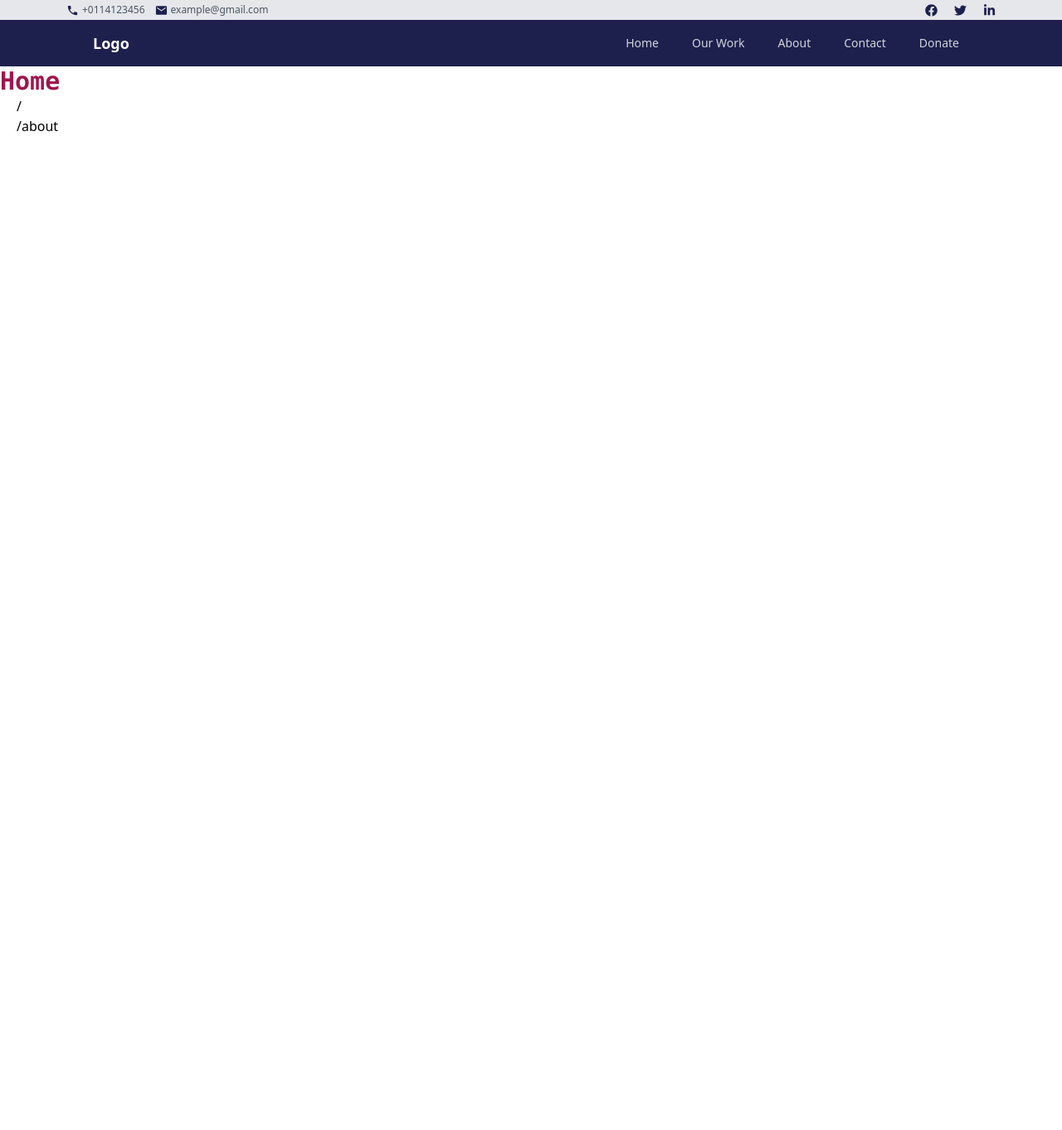
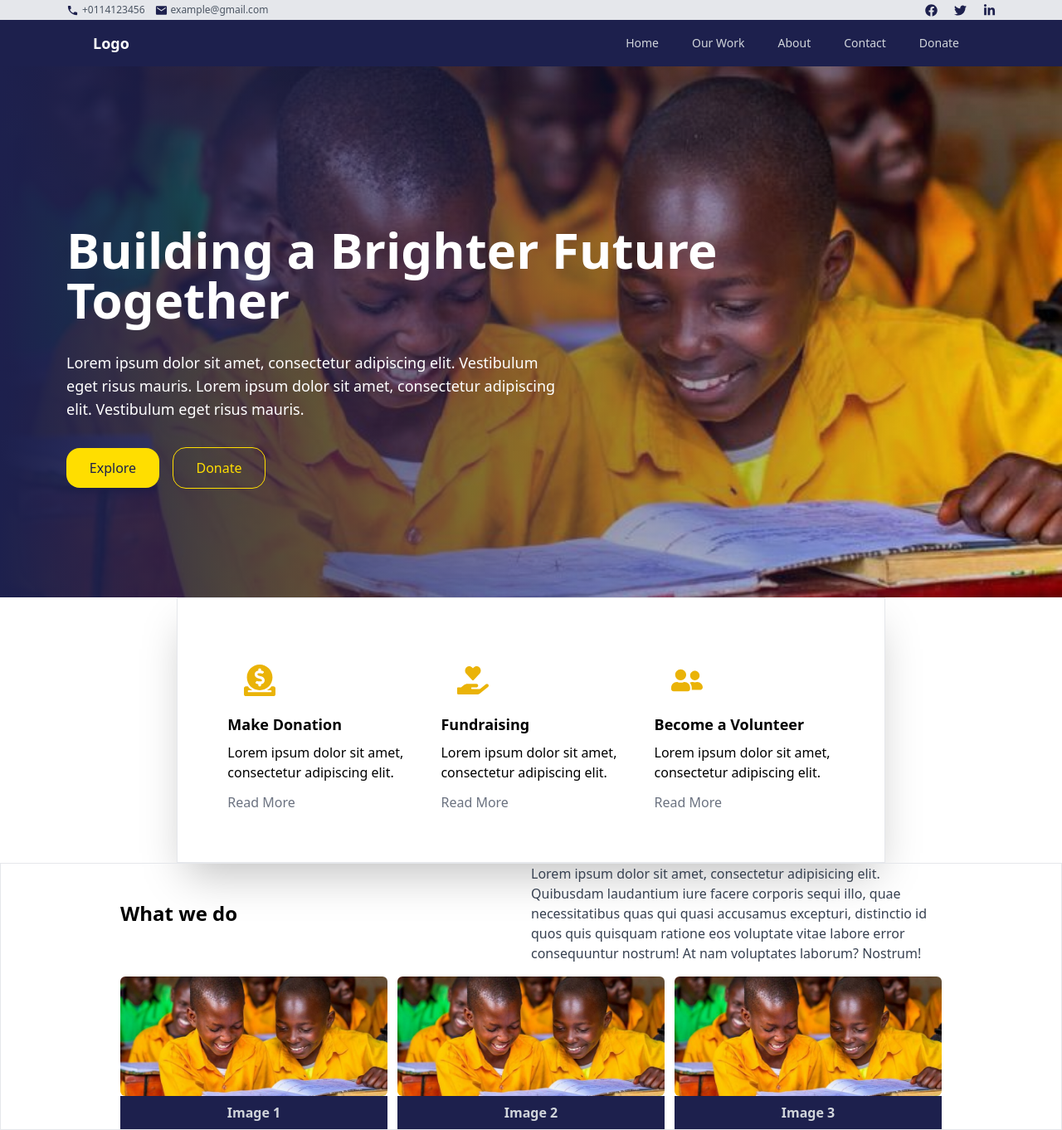
Before and after one commit to Liya-F/infoSite, a React (Vite) app: page / in a window 1280 px wide. Shown: the whole page at 83% size. Before the commit the page ends 800 px from the top, so only its background shows below. Built offline with nearby package versions, Linux system fonts and the light colour scheme.

Commit message:
sections added on the home page

```diff
--- a/src/pages/Home/home.jsx
+++ b/src/pages/Home/home.jsx
@@ -1,13 +1,17 @@
 import React from 'react'
 import Navbar from '../../components/ui/NavBar';
-
+import HeroSection from './heroSection';
+import WhatWeDo from './whatWeDo';
+import GetInvolved from './getInvolved';
 const Home = () => {
   return (
     <div>
       <Navbar />
-    <div className=' text-pink-800 font-bold text-3xl font-mono'>Home</div>
-    <div className='px-5'>/</div>
-    <div className='px-5'>/about</div>
+      <HeroSection />
+      <GetInvolved />
+      <WhatWeDo />
+
+
     </div>
   )
 }
```
